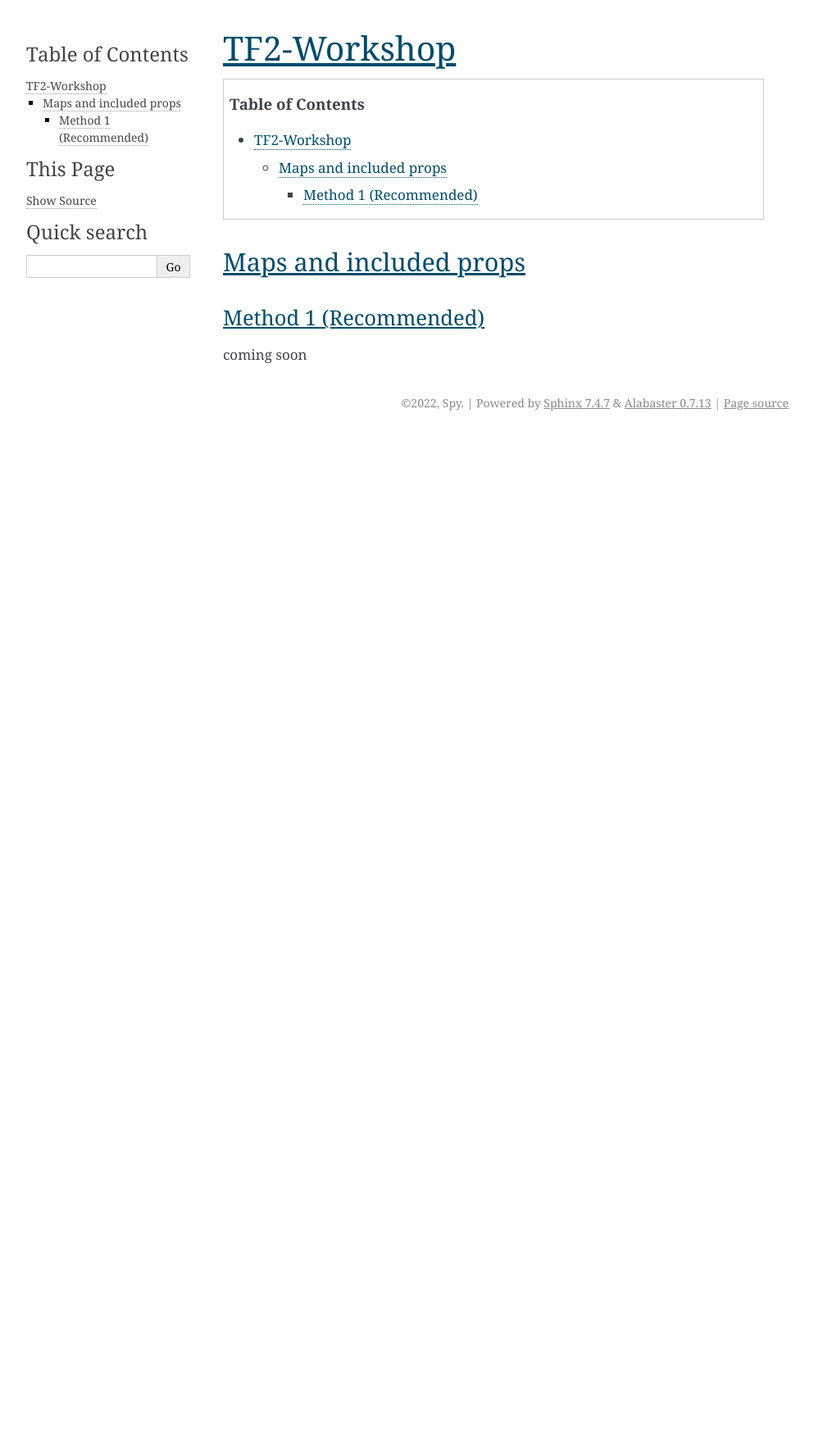
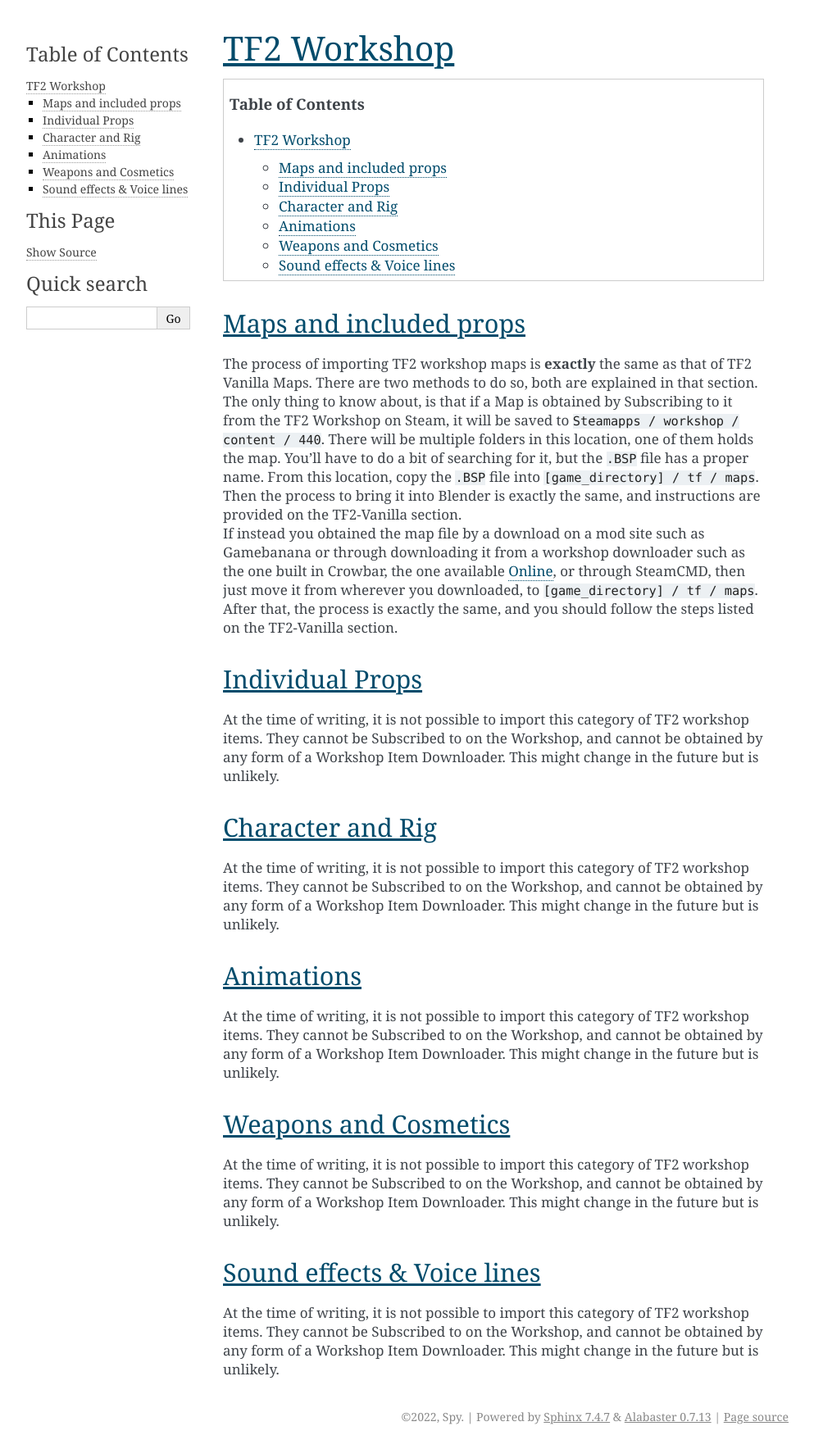
Before and after one commit to espiondev/source2blender, a Sphinx documentation site: the page built from docs/source/TF2-Workshop.rst, in a window 1280 px wide. Shown: the whole page at 82% size, without its empty margins (148-1141 px from the left). Built offline with Sphinx 7.4.7, drawn with Linux system fonts in a browser that asks for light colours; pages that are not in the unit, such as notebooks, are missing from menus; before the commit the page ends 900 px from its top, so only the background shows below that.

Commit message:
Update TF2-Workshop.rst

```diff
--- a/docs/source/TF2-Workshop.rst
+++ b/docs/source/TF2-Workshop.rst
@@ -1,19 +1,50 @@
 .. _tf2_workshop:
 
-TF2-Workshop
-==============
+TF2 Workshop
+============
 
 .. contents:: Table of Contents
     :depth: 3
 
-.. _maps_and_props_w:
+.. _tf2_w_mapsandprops:
 
 Maps and included props
 -----------------------
 
-.. _method_1_w:
+| The process of importing TF2 workshop maps is **exactly** the same as that of TF2 Vanilla Maps. There are two methods to do so, both are explained in that section. The only thing to know about, is that if a Map is obtained by Subscribing to it from the TF2 Workshop on Steam, it will be saved to ``Steamapps / workshop / content / 440``. There will be multiple folders in this location, one of them holds the map. You'll have to do a bit of searching for it, but the ``.BSP`` file has a proper name. From this location, copy the ``.BSP`` file into ``[game_directory] / tf / maps``. Then the process to bring it into Blender is exactly the same, and instructions are provided on the TF2-Vanilla section.
+| If instead you obtained the map file by a download on a mod site such as Gamebanana or through downloading it from a workshop downloader such as the one built in Crowbar, the one available `Online <https://steamworkshopdownloader.io/>`_, or through SteamCMD, then just move it from wherever you downloaded, to ``[game_directory] / tf / maps``. After that, the process is exactly the same, and you should follow the steps listed on the TF2-Vanilla section.
 
-Method 1 (Recommended)
-^^^^^^^^^^^^^^^^^^^^^^
+.. _tf2_w_individualprops:
 
-coming soon
+Individual Props
+----------------
+
+| At the time of writing, it is not possible to import this category of TF2 workshop items. They cannot be Subscribed to on the Workshop, and cannot be obtained by any form of a Workshop Item Downloader. This might change in the future but is unlikely.
+
+.. _tf2_w_characterandrig:
+
+Character and Rig
+-----------------
+
+| At the time of writing, it is not possible to import this category of TF2 workshop items. They cannot be Subscribed to on the Workshop, and cannot be obtained by any form of a Workshop Item Downloader. This might change in the future but is unlikely.
+
+.. _tf2_w_animations:
+
+Animations
+----------
+
+| At the time of writing, it is not possible to import this category of TF2 workshop items. They cannot be Subscribed to on the Workshop, and cannot be obtained by any form of a Workshop Item Downloader. This might change in the future but is unlikely.
+
+.. _tf2_w_weaponsandcosmetics:
+
+Weapons and Cosmetics
+---------------------
+
+| At the time of writing, it is not possible to import this category of TF2 workshop items. They cannot be Subscribed to on the Workshop, and cannot be obtained by any form of a Workshop Item Downloader. This might change in the future but is unlikely.
+
+.. _tf2_w_soundeffectsvoices:
+
+Sound effects & Voice lines
+---------------------------
+
+| At the time of writing, it is not possible to import this category of TF2 workshop items. They cannot be Subscribed to on the Workshop, and cannot be obtained by any form of a Workshop Item Downloader. This might change in the future but is unlikely.
```
